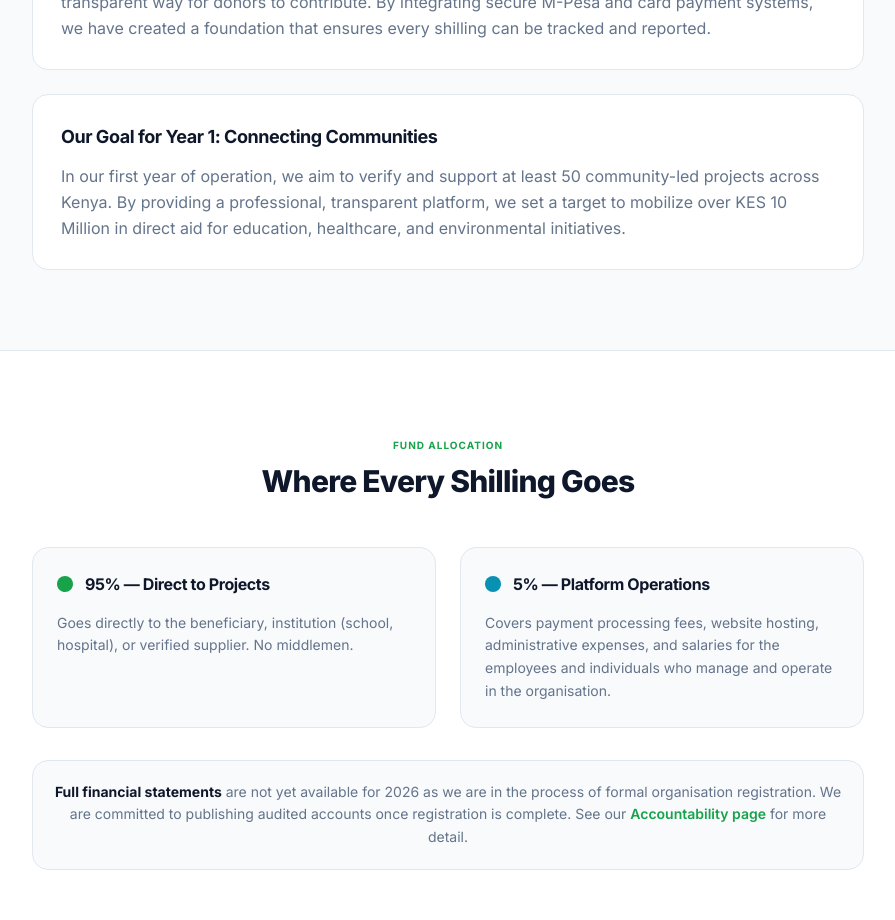
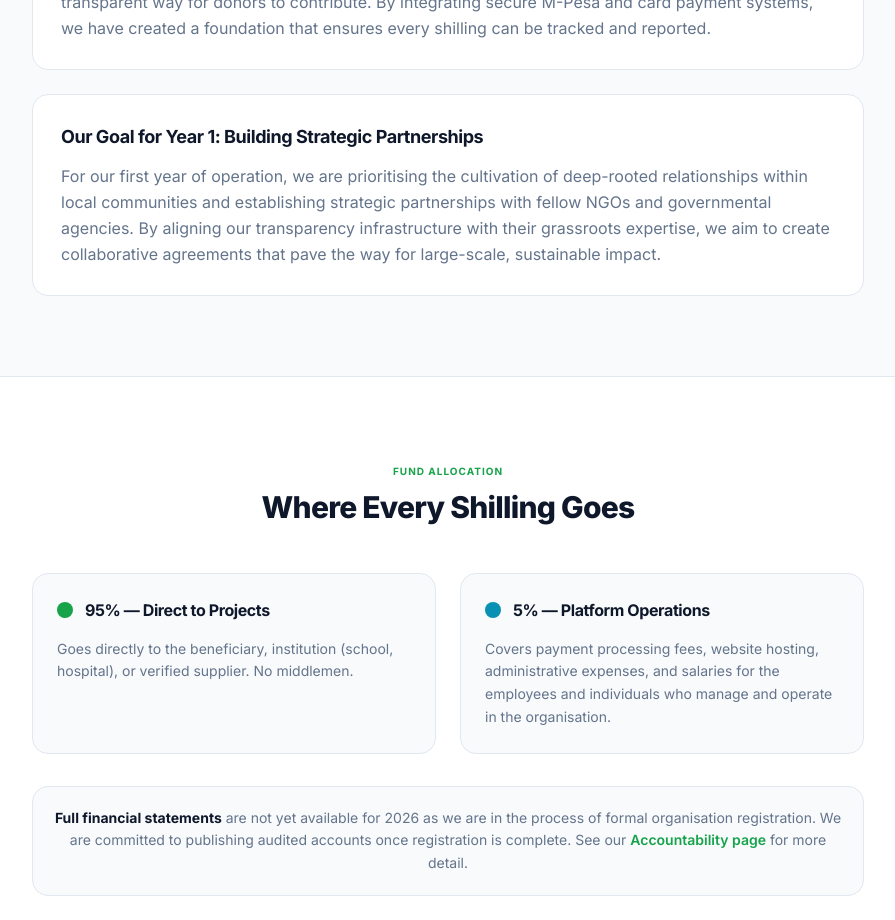
Before and after one commit to Roy-254/Carebridgeke.org, a Next.js app: page /reports/2026 in a window 1280 px wide. Shown: the part 1700-2620 px from the top of the page, without its empty margins (192-1087 px from the left). Built offline with nearby package versions, Linux system fonts and the light colour scheme; no server answers.

Commit message:
Update Year 1 goal to focus on strategic partnerships

```diff
--- a/app/(main)/reports/2026/page.tsx
+++ b/app/(main)/reports/2026/page.tsx
@@ -96,9 +96,9 @@ export default function Report2026Page() {
                         </div>
 
                         <div className="bg-[var(--bg-primary)] rounded-2xl border border-[var(--border-light)] p-7">
-                            <h3 className="text-lg font-bold text-[var(--text-primary)] mb-3">Our Goal for Year 1: Connecting Communities</h3>
+                            <h3 className="text-lg font-bold text-[var(--text-primary)] mb-3">Our Goal for Year 1: Building Strategic Partnerships</h3>
                             <p className="text-[var(--text-secondary)] leading-relaxed">
-                                In our first year of operation, we aim to verify and support at least 50 community-led projects across Kenya. By providing a professional, transparent platform, we set a target to mobilize over KES 10 Million in direct aid for education, healthcare, and environmental initiatives.
+                                For our first year of operation, we are prioritising the cultivation of deep-rooted relationships within local communities and establishing strategic partnerships with fellow NGOs and governmental agencies. By aligning our transparency infrastructure with their grassroots expertise, we aim to create collaborative agreements that pave the way for large-scale, sustainable impact.
                             </p>
                         </div>
                     </div>
```
